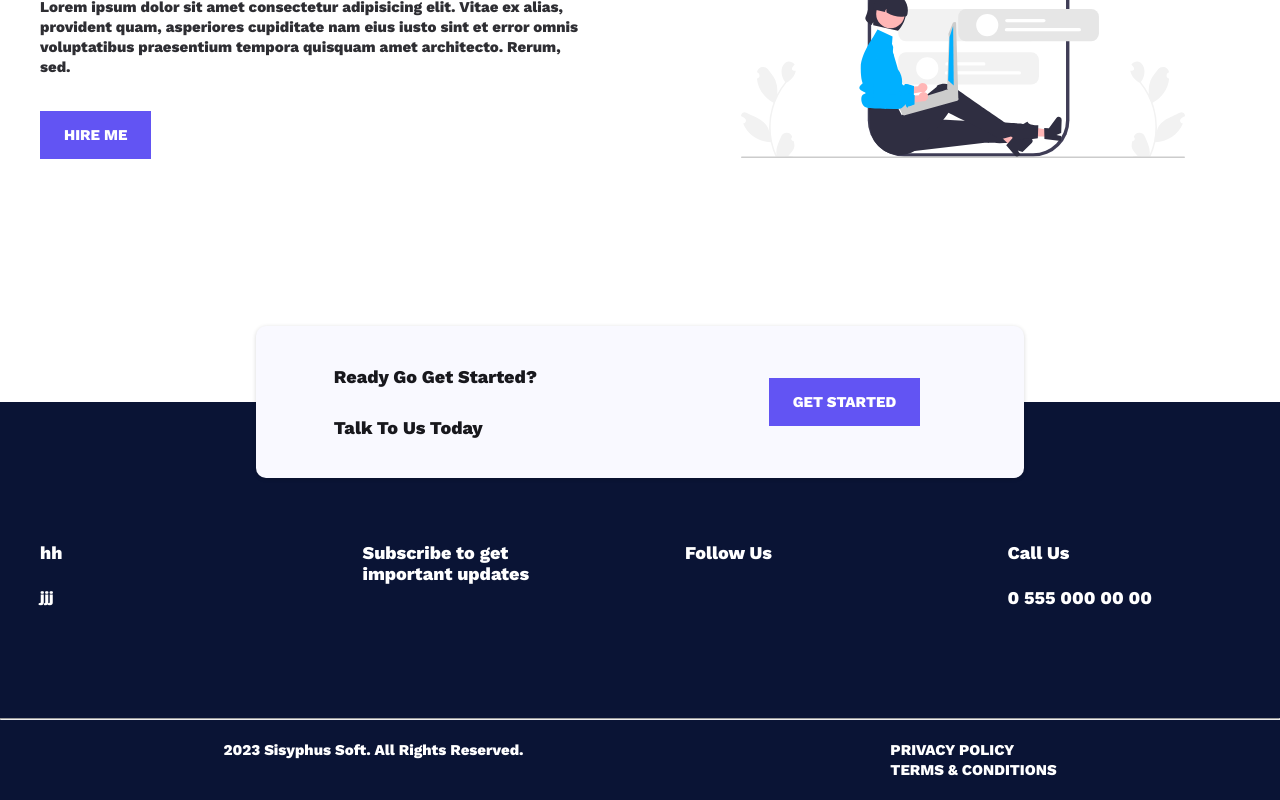
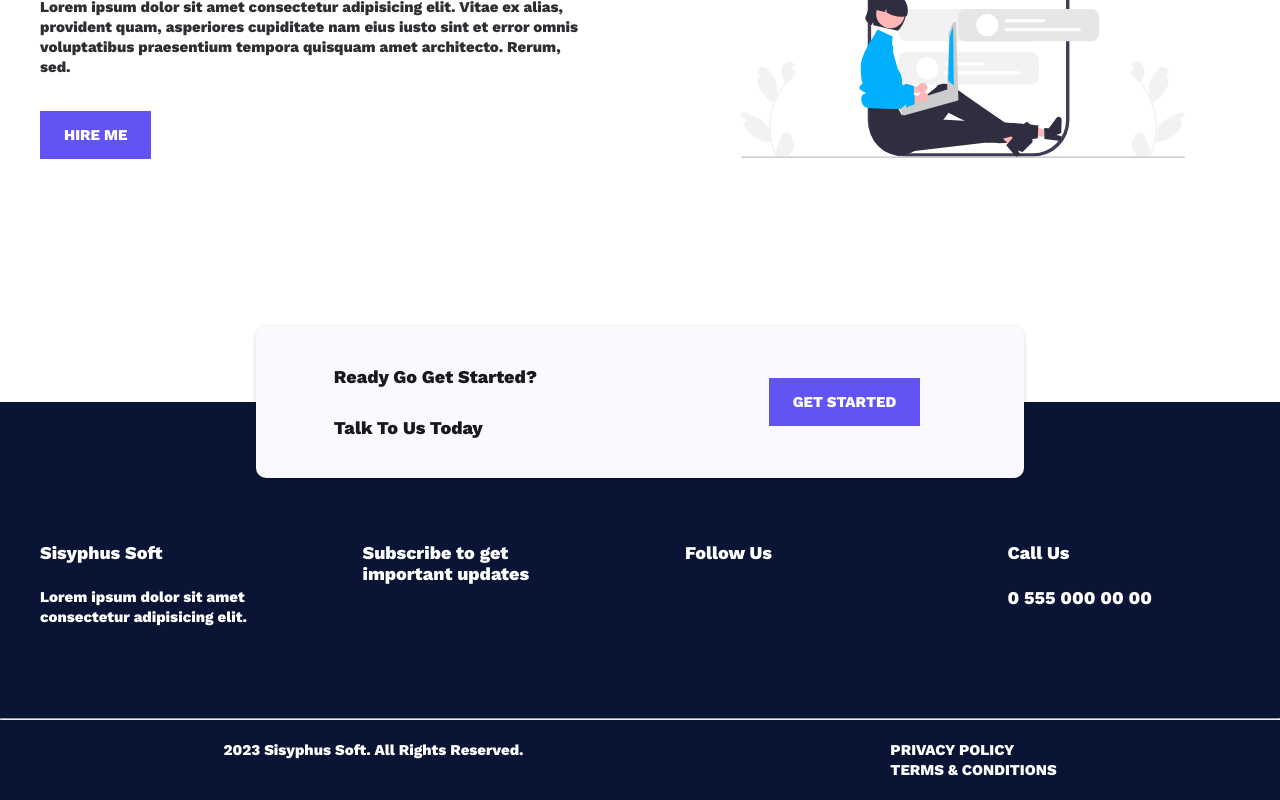
Before and after one commit to alibaltaci/React-Projects, a React (Vite) app in the folder multi-page-website-with-vite-and-styled-components/: page / in a window 1280 px wide. Shown: the part 401-1201 px from the top of the page. Built offline with nearby package versions, Linux system fonts and the light colour scheme.

Commit message:
footer contact components

```diff
--- a/multi-page-website-with-vite-and-styled-components/src/components/Footer/FooterContact.jsx
+++ b/multi-page-website-with-vite-and-styled-components/src/components/Footer/FooterContact.jsx
@@ -1,5 +1,8 @@
 import Container from "../Common/Container/Container";
-import Typography from "../UI/Typography/Typography";
+import FooterAbout from "./FooterAbout"
+import FooterForm from "./FooterForm";
+import FooterPhone from "./FooterPhone";
+import FooterSocial from "./FooterSocial";
 import { StyledFooter } from "./StyledFooter";
 
 export default function FooterContact() {
@@ -9,22 +12,10 @@ export default function FooterContact() {
   return (
     <StyledFooter>
         <Container grid="4">
-            <div>
-                <Typography elementType="h3" text="hh" color="white" marginBottom="2.4rem" />
-                <Typography text="jjj"  color="white" />
-            </div>
-            <div>
-                <Typography elementType="h3" text="Subscribe to get important updates"  color="white" marginBottom="2.4rem" />
-                {/* <Form /> */}
-            </div>
-            {/* social icons */}
-            <div>
-                <Typography elementType="h3" text="Follow Us" color="white" marginBottom="2.4rem" />
-            </div>
-            <div>
-                <Typography elementType="h3" text="Call Us" color="white" marginBottom="2.4rem" />
-                <Typography elementType="h3" text="0 555 000 00 00" color="white" />
-            </div>
+            <FooterAbout />
+            <FooterForm />
+            <FooterSocial />
+            <FooterPhone />
         </Container>
     </StyledFooter>
   )
--- /dev/null
+++ b/multi-page-website-with-vite-and-styled-components/src/components/Footer/FooterForm.jsx
@@ -0,0 +1,16 @@
+import { useGlobalContext } from "../../contexts/GlobalContext";
+import Typography from "../UI/Typography/Typography";
+
+export default function FooterForm() {
+
+    const { title, action, data  } = useGlobalContext().footer.contact.formData
+
+    console.log(action, data)
+
+    return (
+    <div>
+        <Typography elementType="h3" text={title}  color="white" marginBottom="2.4rem" />
+        {/* <Form /> */}
+    </div>
+  )
+}
--- /dev/null
+++ b/multi-page-website-with-vite-and-styled-components/src/components/Footer/FooterPhone.jsx
@@ -0,0 +1,14 @@
+import { useGlobalContext } from "../../contexts/GlobalContext";
+import Typography from "../UI/Typography/Typography";
+
+export default function FooterPhone() {
+
+    const { title, number } = useGlobalContext().footer.contact.phone
+
+  return (
+    <div>
+        <Typography elementType="h3" text={ title } color="white" marginBottom="2.4rem" />
+        <Typography elementType="h3" text={ number } color="white" />
+    </div>
+  )
+}
--- /dev/null
+++ b/multi-page-website-with-vite-and-styled-components/src/components/Footer/FooterSocial.jsx
@@ -0,0 +1,15 @@
+import { useGlobalContext } from "../../contexts/GlobalContext";
+import Typography from "../UI/Typography/Typography";
+
+export default function FooterSocial() {
+
+    const { title,  data } = useGlobalContext().footer.contact.social
+
+    console.log(data)
+
+  return (
+    <div>
+        <Typography elementType="h3" text={ title } color="white" marginBottom="2.4rem" />
+    </div>
+  )
+}
```
